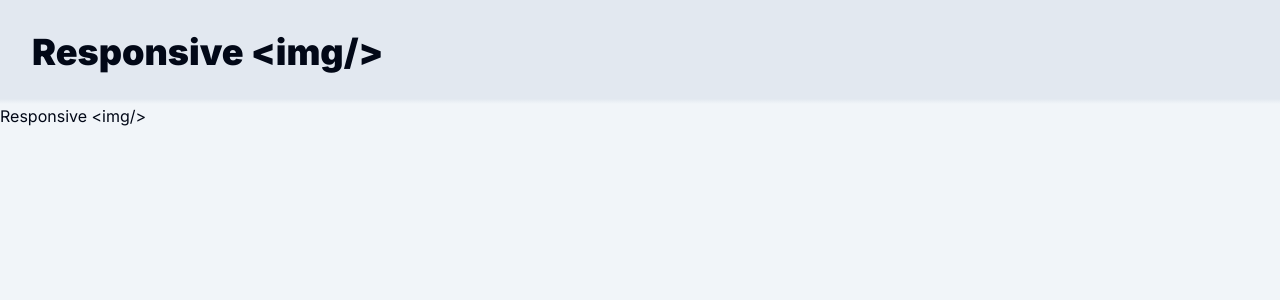
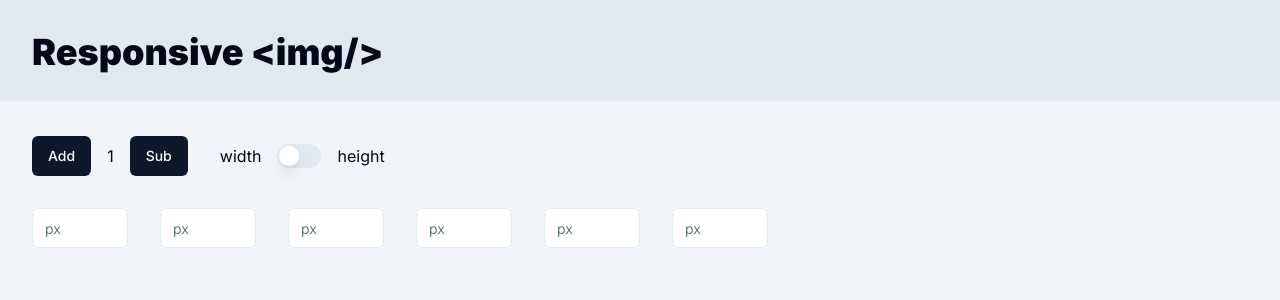
Before and after one commit to Amlac-Eniotna/responsive_img, a Next.js app: page / in a window 1280 px wide. Shown: the top 300 px of the page. Built offline with nearby package versions, Linux system fonts and the light colour scheme.

Commit message:
section Option

```diff
--- a/app/page.tsx
+++ b/app/page.tsx
@@ -1,7 +1,58 @@
+import { Input } from "@/components/ui/input";
+import { Options } from "./ui/options";
+
 export default function Home() {
   return (
-    <main className="">
-      <h1>{"Responsive <img/>"}</h1>
+    <main className="m-auto flex max-w-screen-xl flex-col gap-8 p-8">
+      <section id="option" className="flex items-center gap-8">
+        <Options />
+      </section>
+      <section id="size" className="flex items-center gap-8">
+        <Input
+          type="number"
+          placeholder="px"
+          className="w-24"
+          min={1}
+          max={4999}
+        ></Input>
+        <Input
+          type="number"
+          placeholder="px"
+          className="w-24"
+          min={1}
+          max={4999}
+        ></Input>
+        <Input
+          type="number"
+          placeholder="px"
+          className="w-24"
+          min={1}
+          max={4999}
+        ></Input>
+        <Input
+          type="number"
+          placeholder="px"
+          className="w-24"
+          min={1}
+          max={4999}
+        ></Input>
+        <Input
+          type="number"
+          placeholder="px"
+          className="w-24"
+          min={1}
+          max={4999}
+        ></Input>
+        <Input
+          type="number"
+          placeholder="px"
+          className="w-24"
+          min={1}
+          max={4999}
+        ></Input>
+      </section>
+      <section id="canvas"></section>
+      <section id="download"></section>
     </main>
   );
 }
--- /dev/null
+++ b/app/ui/options.tsx
@@ -0,0 +1,31 @@
+"use client";
+
+import { Button } from "@/components/ui/button";
+import { Switch } from "@/components/ui/switch";
+import { useState } from "react";
+
+export function Options() {
+  const [number, setNumber] = useState(1);
+
+  function handleClick(btn: string) {
+    if (btn === "Add") setNumber(number + 1);
+    if (number > 1) {
+      if (btn === "Sub") setNumber(number - 1);
+    }
+  }
+
+  return (
+    <>
+      <div className="flex items-center gap-4">
+        <Button onClick={() => handleClick("Add")}>Add</Button>
+        <p>{number}</p>
+        <Button onClick={() => handleClick("Sub")}>Sub</Button>
+      </div>
+      <div className="flex items-center gap-4">
+        <p>width</p>
+        <Switch></Switch>
+        <p>height</p>
+      </div>
+    </>
+  );
+}
```
